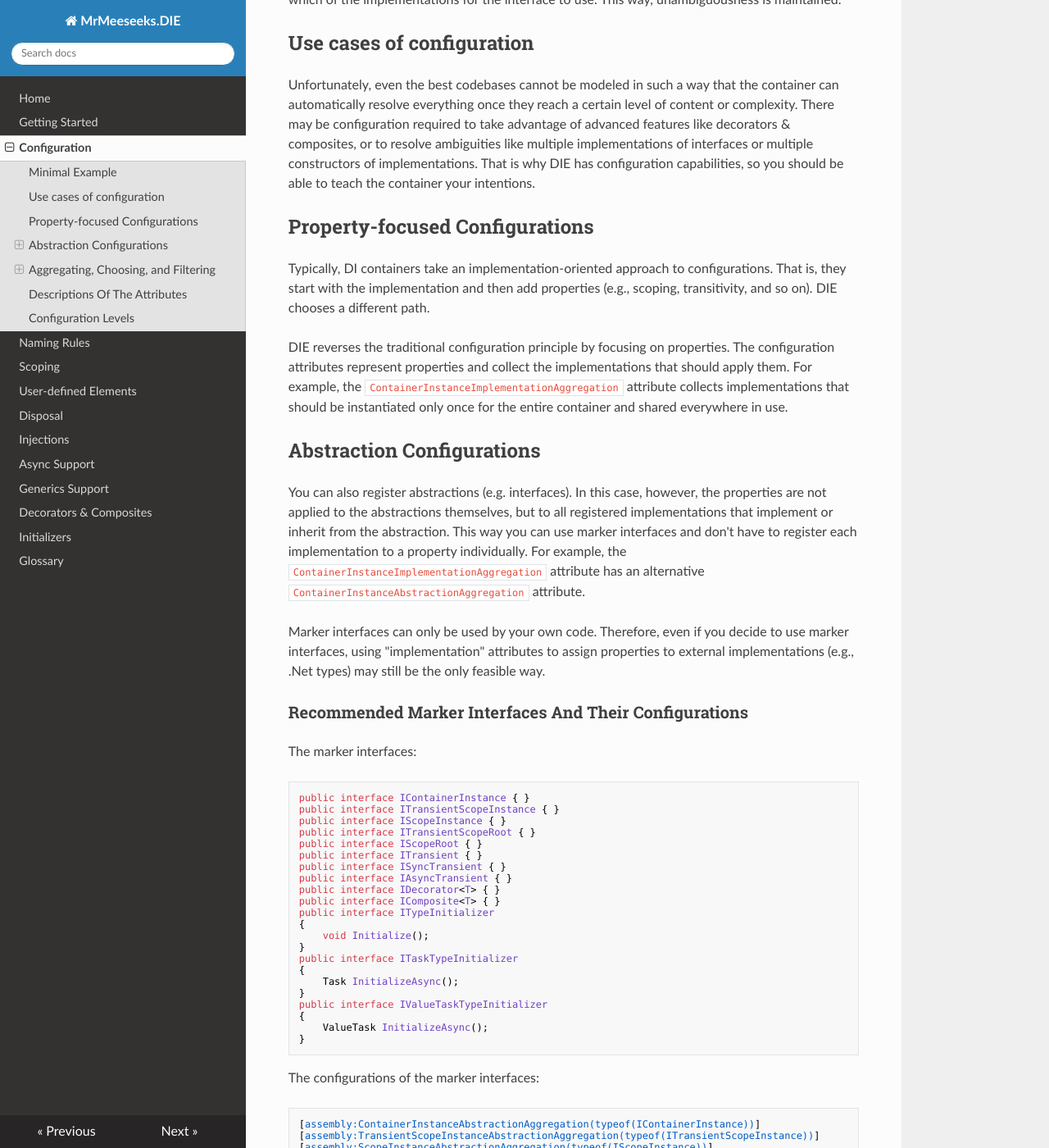
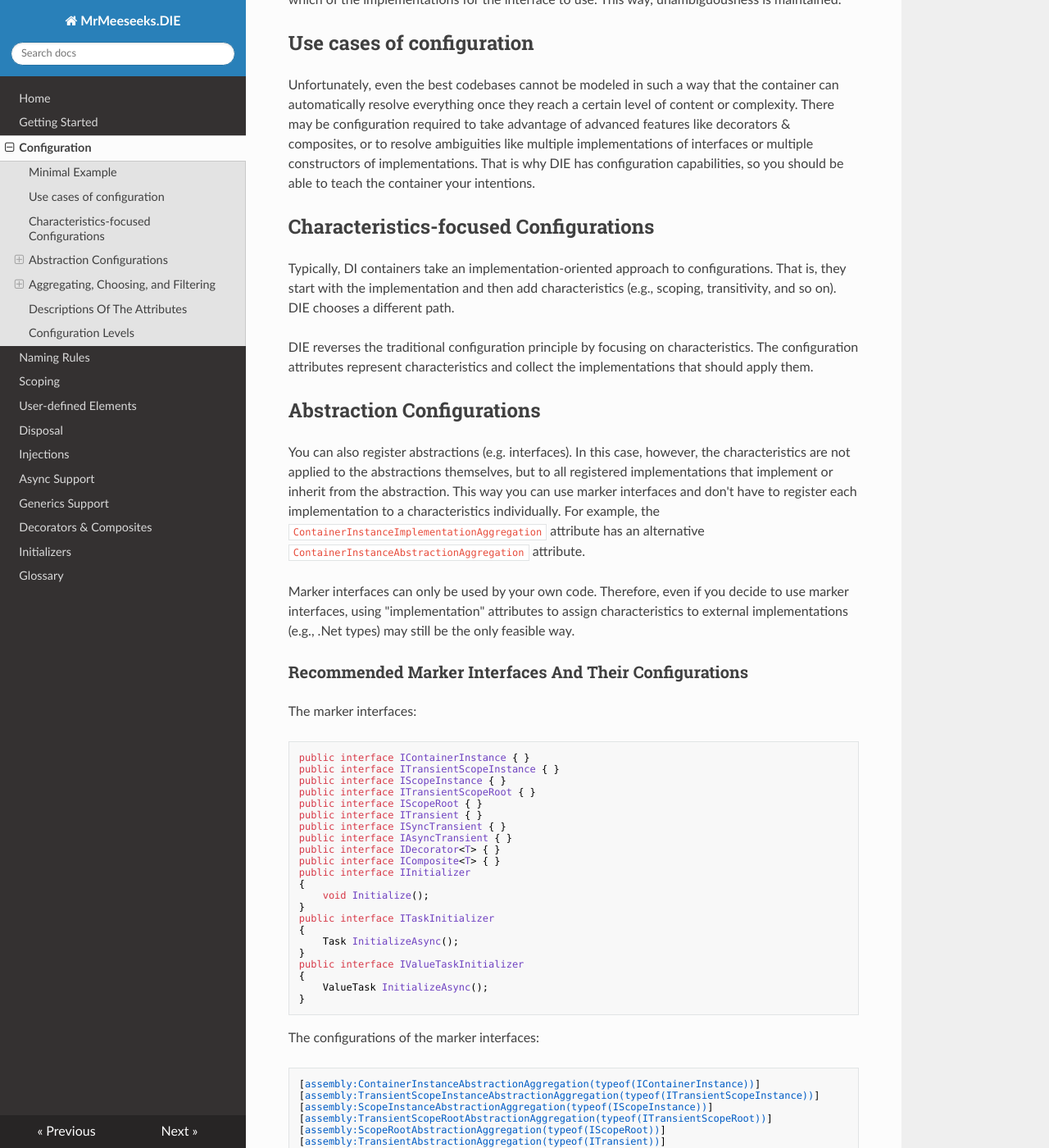
Before and after one commit to Yeah69/MrMeeseeks.DIE.Docs, an MkDocs documentation site: the page built from docs/configuration.md, in a window 1280 px wide and 1400 px high, scrolled down 1510 px. Shown: the whole window at 82% size. Built offline with MkDocs 1.6.1, drawn with Linux system fonts in a browser that asks for light colours; nearby versions of some CDN libraries; some of the changed text lies outside the part shown.

Commit message:
Adjustments based on review feedback

````diff
--- a/docs/configuration.md
+++ b/docs/configuration.md
@@ -45,17 +45,17 @@ However, if there were other implementations for the interface that the containe
 
 Unfortunately, even the best codebases cannot be modeled in such a way that the container can automatically resolve everything once they reach a certain level of content or complexity. There may be configuration required to take advantage of advanced features like decorators & composites, or to resolve ambiguities like multiple implementations of interfaces or multiple constructors of implementations. That is why DIE has configuration capabilities, so you should be able to teach the container your intentions.
 
-## Property-focused Configurations
+## Characteristics-focused Configurations
 
-Typically, DI containers take an implementation-oriented approach to configurations. That is, they start with the implementation and then add properties (e.g., scoping, transitivity, and so on). DIE chooses a different path.
+Typically, DI containers take an implementation-oriented approach to configurations. That is, they start with the implementation and then add characteristics (e.g., scoping, transitivity, and so on). DIE chooses a different path.
 
-DIE reverses the traditional configuration principle by focusing on properties. The configuration attributes represent properties and collect the implementations that should apply them. For example, the `ContainerInstanceImplementationAggregation` attribute collects implementations that should be instantiated only once for the entire container and shared everywhere in use.
+DIE reverses the traditional configuration principle by focusing on characteristics. The configuration attributes represent characteristics and collect the implementations that should apply them.
 
 ## Abstraction Configurations
 
-You can also register abstractions (e.g. interfaces). In this case, however, the properties are not applied to the abstractions themselves, but to all registered implementations that implement or inherit from the abstraction. This way you can use marker interfaces and don't have to register each implementation to a property individually. For example, the `ContainerInstanceImplementationAggregation` attribute has an alternative `ContainerInstanceAbstractionAggregation` attribute.
+You can also register abstractions (e.g. interfaces). In this case, however, the characteristics are not applied to the abstractions themselves, but to all registered implementations that implement or inherit from the abstraction. This way you can use marker interfaces and don't have to register each implementation to a characteristics individually. For example, the `ContainerInstanceImplementationAggregation` attribute has an alternative `ContainerInstanceAbstractionAggregation` attribute.
 
-Marker interfaces can only be used by your own code. Therefore, even if you decide to use marker interfaces, using "implementation" attributes to assign properties to external implementations (e.g., .Net types) may still be the only feasible way.
+Marker interfaces can only be used by your own code. Therefore, even if you decide to use marker interfaces, using "implementation" attributes to assign characteristics to external implementations (e.g., .Net types) may still be the only feasible way.
 
 ### Recommended Marker Interfaces And Their Configurations
 
@@ -72,15 +72,15 @@ public interface ISyncTransient { }
 public interface IAsyncTransient { }
 public interface IDecorator<T> { }
 public interface IComposite<T> { }
-public interface ITypeInitializer
+public interface IInitializer
 {
     void Initialize();
 }
-public interface ITaskTypeInitializer
+public interface ITaskInitializer
 {
     Task InitializeAsync();
 }
-public interface IValueTaskTypeInitializer
+public interface IValueTaskInitializer
 {
     ValueTask InitializeAsync();
 }
@@ -99,9 +99,9 @@ The configurations of the marker interfaces:
 [assembly:AsyncTransientAbstractionAggregation(typeof(IAsyncTransient))]
 [assembly:DecoratorAbstractionAggregation(typeof(IDecorator<>))]
 [assembly:CompositeAbstractionAggregation(typeof(IComposite<>))]
-[assembly:TypeInitializer(typeof(ITypeInitializer), nameof(ITypeInitializer.Initialize))]
-[assembly:TypeInitializer(typeof(ITaskTypeInitializer), nameof(ITaskTypeInitializer.InitializeAsync))]
-[assembly:TypeInitializer(typeof(IValueTaskTypeInitializer), nameof(IValueTaskTypeInitializer.InitializeAsync))]
+[assembly:Initializer(typeof(IInitializer), nameof(IInitializer.Initialize))]
+[assembly:Initializer(typeof(ITaskInitializer), nameof(ITaskInitializer.InitializeAsync))]
+[assembly:Initializer(typeof(IValueTaskInitializer), nameof(IValueTaskInitializer.InitializeAsync))]
 ```
 
 The location of the marker interfaces can be in a separate assembly and therefore doesn't need to know anything about DIE. Only the location of the configurations needs to reference the namespace of the marker interface and DIE.
````
Also changed, not shown: other parts of docs/configuration.md (+2 -0 lines), docs/index.md (+1 -1 lines).
